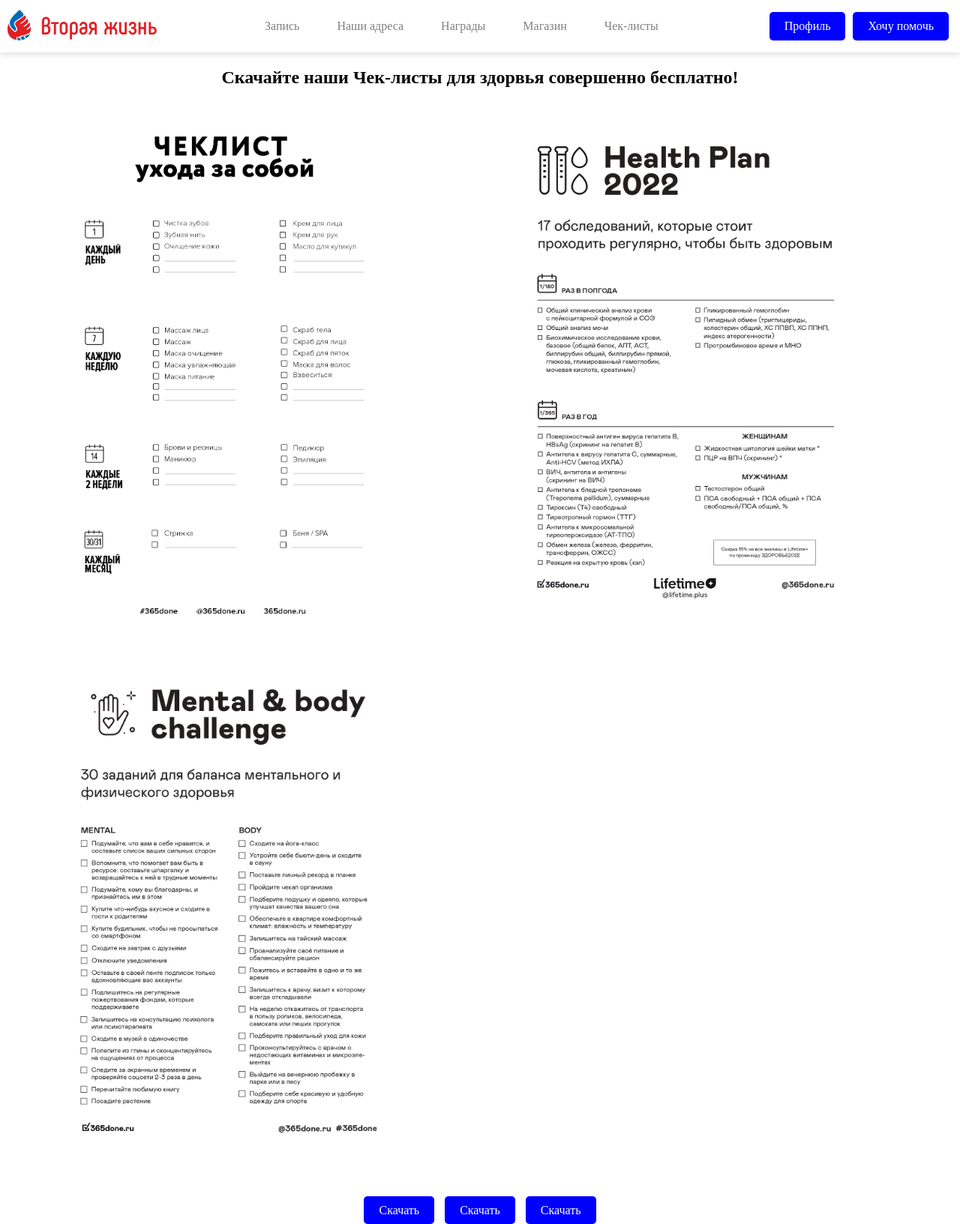
After one commit to DmitryTD/SecondLife, a PHP site: page /chek.php in a window 1280 px wide. The commit adds this page. Shown: the whole page at 75% size. Run offline with PHP 8.4, Linux system fonts and the light colour scheme.

Commit message:
Check
Добавил страницу для просмотра и скачивания чек-листов

```diff
--- /dev/null
+++ b/src/chek.php
@@ -0,0 +1,55 @@
+<!DOCTYPE html>
+<html>
+  <head>
+    <link rel="stylesheet" href="./css/main.css">
+    <style>
+      .image-container {
+        display: inline-block;
+        text-align: center;
+        vertical-align: top;
+        margin-right: 45px; /* Отступ между изображениями (можно изменить) */
+		margin-left: 45px;
+      }
+      .image {
+        width: auto; /* Размер изображения */
+        height: 700px;
+        margin: 10px; /* Отступ внутри контейнера */
+      }
+      h2 {
+        text-align: center; /* Выравниваем текст по центру */
+      }
+      .button-container {
+        text-align: center; /* Выравниваем кнопки по центру */
+        margin-top: 20px; /* Отступ между изображениями и кнопками */
+      }
+      .button1 {
+        margin: 230px; /* Отступ между кнопками */
+      }
+    </style>
+  </head>
+  <body>
+    <?php
+    include './share/navbar.php';
+    ?>
+
+    <h2>Скачайте наши Чек-листы для здорвья совершенно бесплатно!</h2>
+
+    <div class="image-container">
+      <img class="image" src="./share/365_beauty.jpg" alt="Изображение 1">
+    </div>
+
+    <div class="image-container">
+      <img class="image" src="./share/Health.jpg" alt="Изображение 2">
+    </div>
+
+    <div class="image-container">
+      <img class="image" src="./share/Mental.jpg" alt="Изображение 3">
+    </div>
+
+    <div class="button-container">
+      <a class="button button1 blue-button" href="./share/beauty.pdf" download>Скачать</a>
+      <a class="button button1 blue-button" href="./share/Health.pdf" download>Скачать</a>
+      <a class="button button1 blue-button" href="./share/Mental.pdf" download>Скачать</a>
+    </div>
+  </body>
+</html>
--- a/src/share/navbar.php
+++ b/src/share/navbar.php
@@ -15,6 +15,7 @@
 			<a href="./address.php" class="button">Наши адреса</a>
             <a href="./awards.php" class="button">Награды</a>
             <a href="./store.php" class="button">Магазин</a>
+			<a href="./chek.php" class="button">Чек-листы</a>
         </div>
 		<div class="bbuttons">
         <a href="./registration.php" class="button blue-button">Профиль</a>
```
Also changed, not shown: src/download.php (added, +17 -0 lines), src/share/365_beauty.jpg (added), src/share/Health.jpg (added), src/share/Mental.jpg (added), 3 other files.
